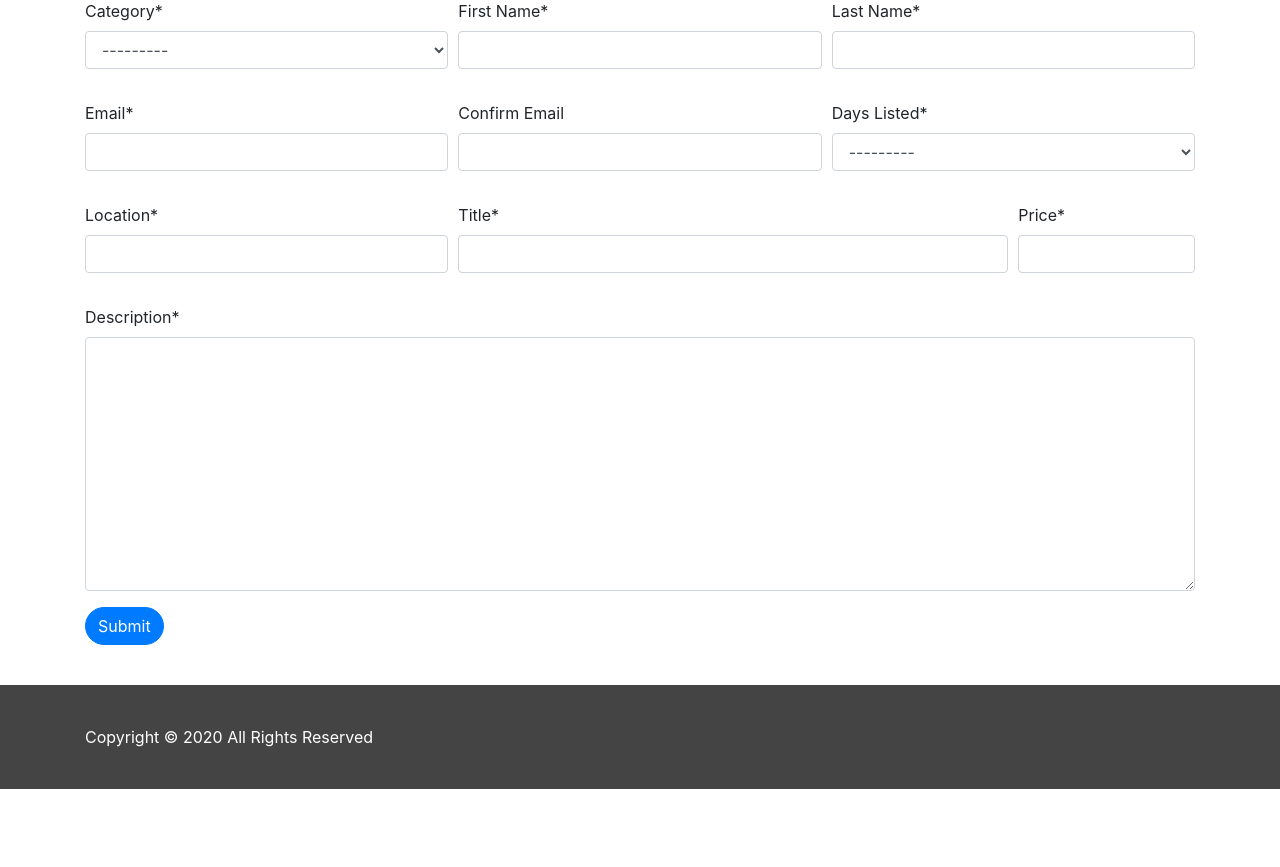
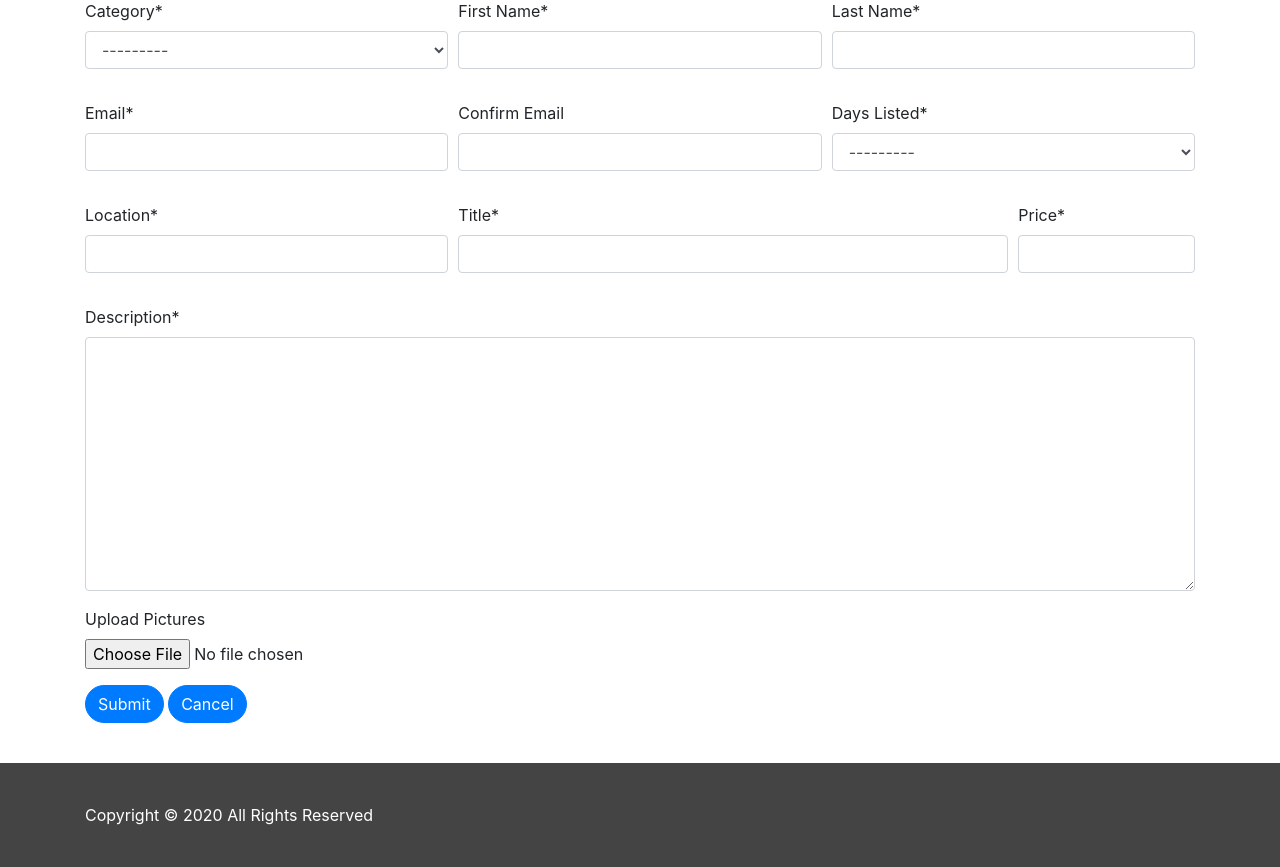
Before and after one commit to quezada007/django_classifieds, a Django app: page /add-classified/ in a window 1280 px wide. Shown: the part 243-1110 px from the top of the page. Before the commit the page ends 1032 px from the top, so only its background shows below. Run offline with Django 3.2, Linux system fonts and the light colour scheme; some libraries are stand-ins or nearby versions.

Commit message:
Update the Classified Add page to allow the upload of images

```diff
--- a/classifieds/templates/classified_add.html
+++ b/classifieds/templates/classified_add.html
@@ -7,11 +7,16 @@
 {% block content %}
 <div class="container">
     <div class="row">
-        <div class="col-12"><h1 class="display-4">Add a New Classified</h1></div>
+        <div class="col-12">
+            <h1 class="display-4">Add a New Classified</h1>
+        </div>
     </div>
     {{ note }}
     <form method="post" action="{% url 'classified_add' %}" enctype="multipart/form-data" novalidate>
         {% csrf_token %}
+        {% comment %}
+        {{ form }}
+        {% endcomment %}
         <div class="form-row">
             <div class="form-group col-md-4">
                 {{ form.category | as_crispy_field }}
@@ -49,7 +54,12 @@
         <div class="form-group">
             {{ form.description | as_crispy_field }}
         </div>
+        <div class="form-group">
+            {{ form.pictures | as_crispy_field }}
+        </div>
+
         <button type="submit" class="btn btn-primary rounded-pill">Submit</button>
+        <a href="{% url 'home' %}" class="btn btn-primary rounded-pill">Cancel</a>
     </form>
 </div>
 
```
